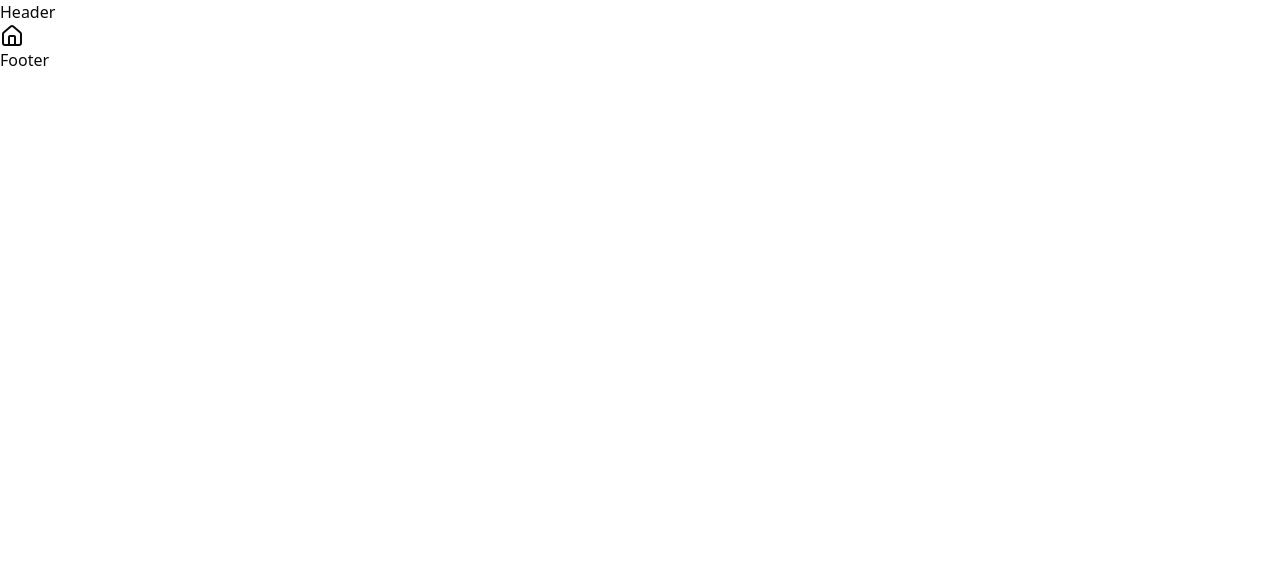
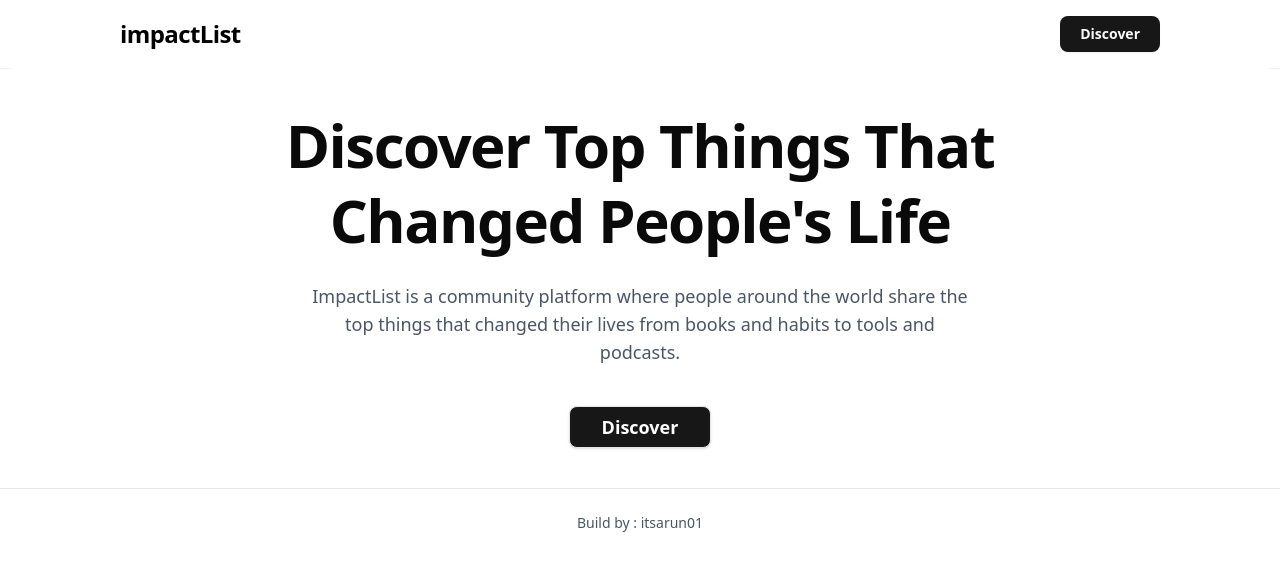
Before and after one commit to hiarun01/impactList, a React (Vite) app in the folder client/: page / in a window 1280 px wide. Shown: the top 570 px of the page. Built offline with nearby package versions, Linux system fonts and the light colour scheme.

Commit message:
add header hero and footer section in home page

```diff
--- a/client/src/App.jsx
+++ b/client/src/App.jsx
@@ -1,9 +1,9 @@
 import React from "react";
 import {createBrowserRouter} from "react-router-dom";
 import ApplAyout from "./AppLayout/ApplAyout";
-import {Home} from "lucide-react";
 import Dashboard from "./pages/Dashboard";
 import {RouterProvider} from "react-router";
+import Home from "./pages/Home";
 
 const router = createBrowserRouter([
   {
--- a/client/src/Footer.jsx
+++ b/client/src/Footer.jsx
@@ -1,7 +1,20 @@
-import React from "react";
-
 const Footer = () => {
-  return <div>Footer</div>;
+  return (
+    <footer className="bg-white border-t border-gray-200 py-6  text-center text-gray-600 text-sm">
+      <div className="container mx-auto px-4 flex flex-col md:flex-row justify-center items-center gap-2">
+        <div className="flex justify-center items-center">
+          <a
+            href="https://x.com/hiarun01"
+            target="_blank"
+            rel="noopener noreferrer"
+            className="hover:text-black transition"
+          >
+            Build by : itsarun01
+          </a>
+        </div>
+      </div>
+    </footer>
+  );
 };
 
 export default Footer;
--- a/client/src/Header.jsx
+++ b/client/src/Header.jsx
@@ -1,7 +1,22 @@
 import React from "react";
+import {NavLink} from "react-router-dom";
+import {Button} from "./components/ui/button";
 
 const Header = () => {
-  return <div>Header</div>;
+  return (
+    <header className="bg-white text-black py-4 px-5 lg:px-30 flex justify-between items-center shadow-2xs">
+      <NavLink to="/" className="flex items-center gap-2">
+        <span className="text-2xl font-extrabold  tracking-tight">
+          impactList
+        </span>
+      </NavLink>
+      <NavLink to="/dashboard">
+        <Button className=" px-5 py-2 rounded-md font-semibold transition">
+          Discover
+        </Button>
+      </NavLink>
+    </header>
+  );
 };
 
 export default Header;
--- /dev/null
+++ b/client/src/HeroSection.jsx
@@ -0,0 +1,32 @@
+import React from "react";
+import {NavLink} from "react-router-dom";
+import {Button} from "./components/ui/button";
+
+const HeroSection = () => {
+  return (
+    <section className="container mx-auto px-5 py-25 md:py-10 text-center bg-white from-white via-gray-50 to-gray-100 rounded-xl ">
+      {/* Main heading */}
+      <h1 className="text-4xl md:text-6xl font-extrabold tracking-tight mb-6 max-w-3xl mx-auto leading-tight">
+        Discover Top Things That Changed People's Life
+      </h1>
+      {/* Subtext */}
+      <div className="max-w-2xl mx-auto mb-10 text-lg text-gray-600">
+        <p>
+          ImpactList is a community platform where people around the world share
+          the top things that changed their lives from books and habits to tools
+          and podcasts.
+        </p>
+      </div>
+      {/* CTA buttons */}
+      <div className="flex flex-col sm:flex-row justify-center items-center gap-4">
+        <NavLink to="/dashboard">
+          <Button className="inline-flex text-lg items-center gap-2 rounded-md border px-8 py-5 text-white font-semibold shadow transition">
+            Discover
+          </Button>
+        </NavLink>
+      </div>
+    </section>
+  );
+};
+
+export default HeroSection;
--- a/client/src/pages/Home.jsx
+++ b/client/src/pages/Home.jsx
@@ -1,7 +1,8 @@
+import HeroSection from "@/HeroSection";
 import React from "react";
 
 const Home = () => {
-  return <div>Home</div>;
+  return <HeroSection />;
 };
 
 export default Home;
```
